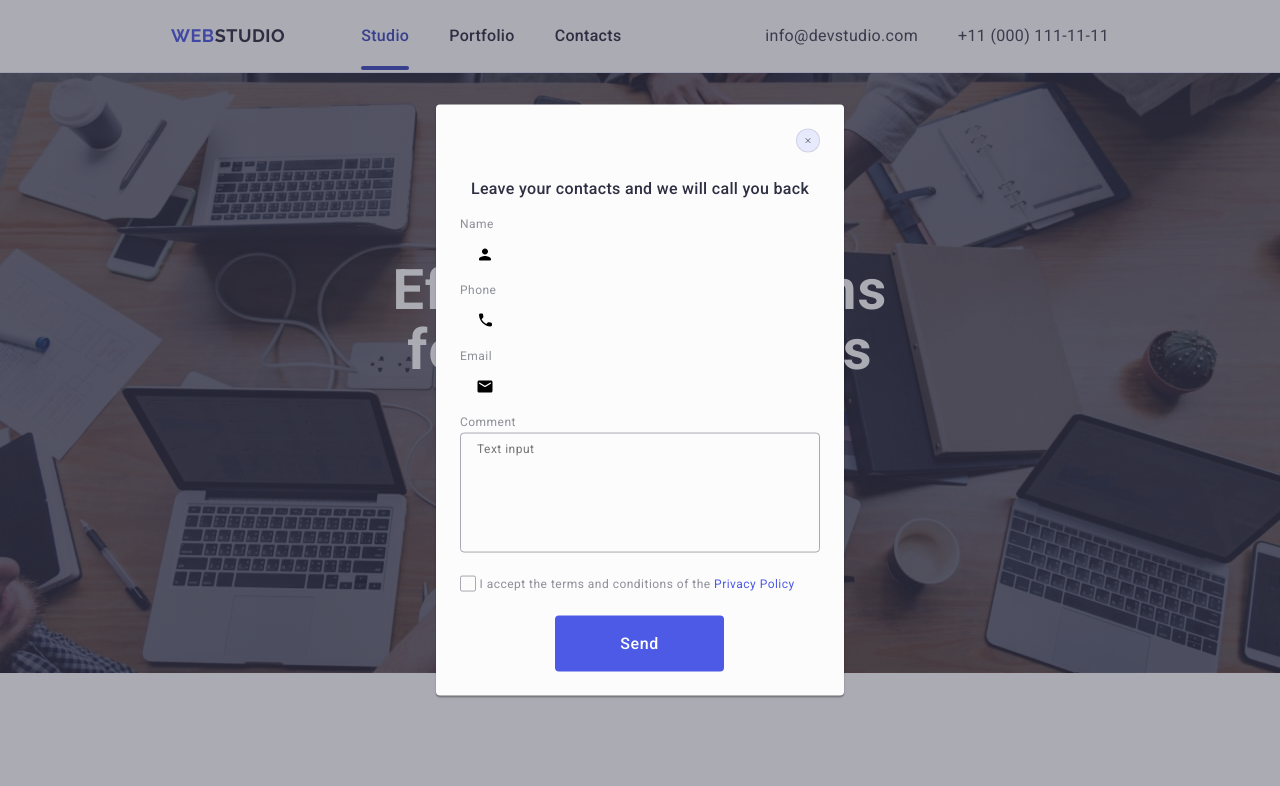
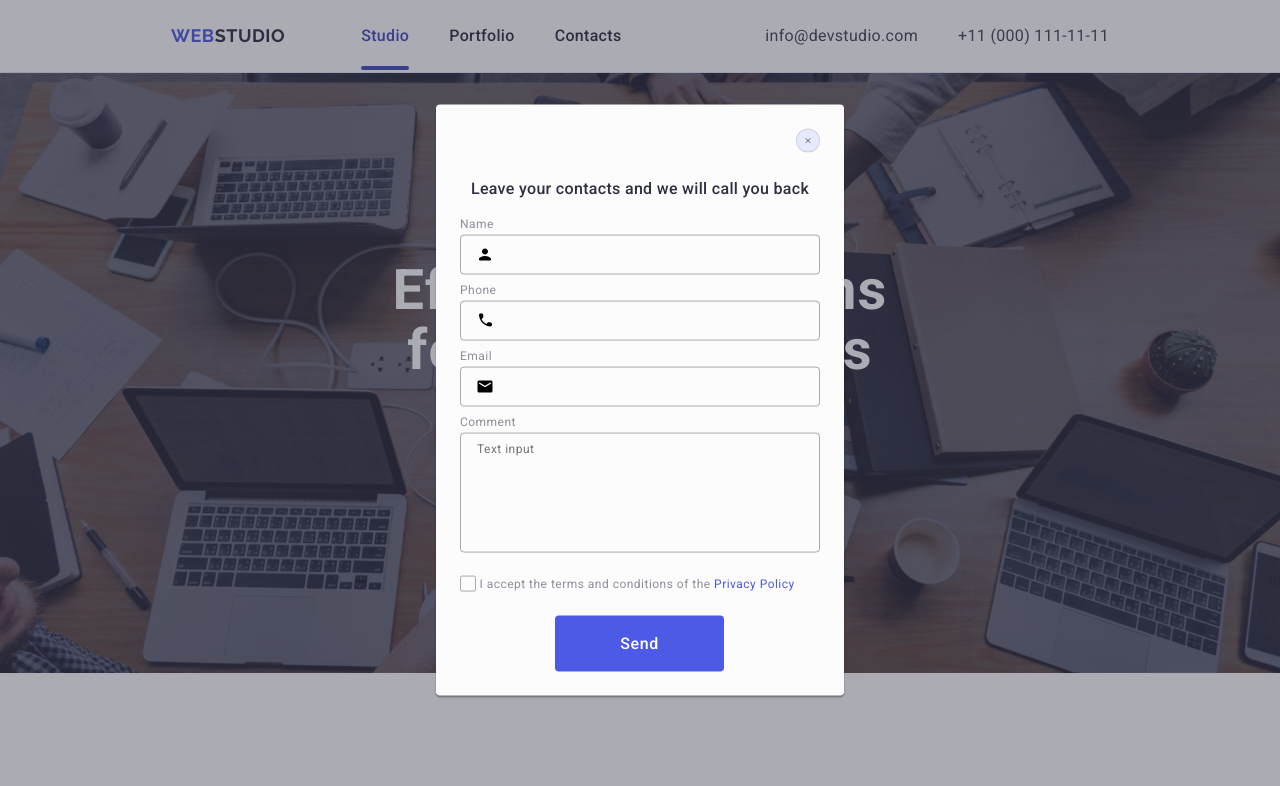
Before and after one commit to LiubovAnufriieva/goit-markup-hw-05, a plain HTML site: page index.html in a window 1280 px wide. Shown: the top 786 px of the page. Drawn offline with nearby package versions, Linux system fonts and the light colour scheme.

Commit message:
fifth edit

```diff
--- a/css/styles.css
+++ b/css/styles.css
@@ -762,10 +762,9 @@ img {
 .form-input {
     width: 100%;
     height: 40px;
+    border: 1px solid rgba(46, 47, 66, 0.4);
     border-radius: 4px;
-    border: 1px solid rgba(46, 47, 66, 0.4);
     background-color: transparent;
-    border-color: transparent;
     padding-left: 38px;
     outline: transparent;
     transition: border-color 250ms cubic-bezier(0.4, 0, 0.2, 1);
```
